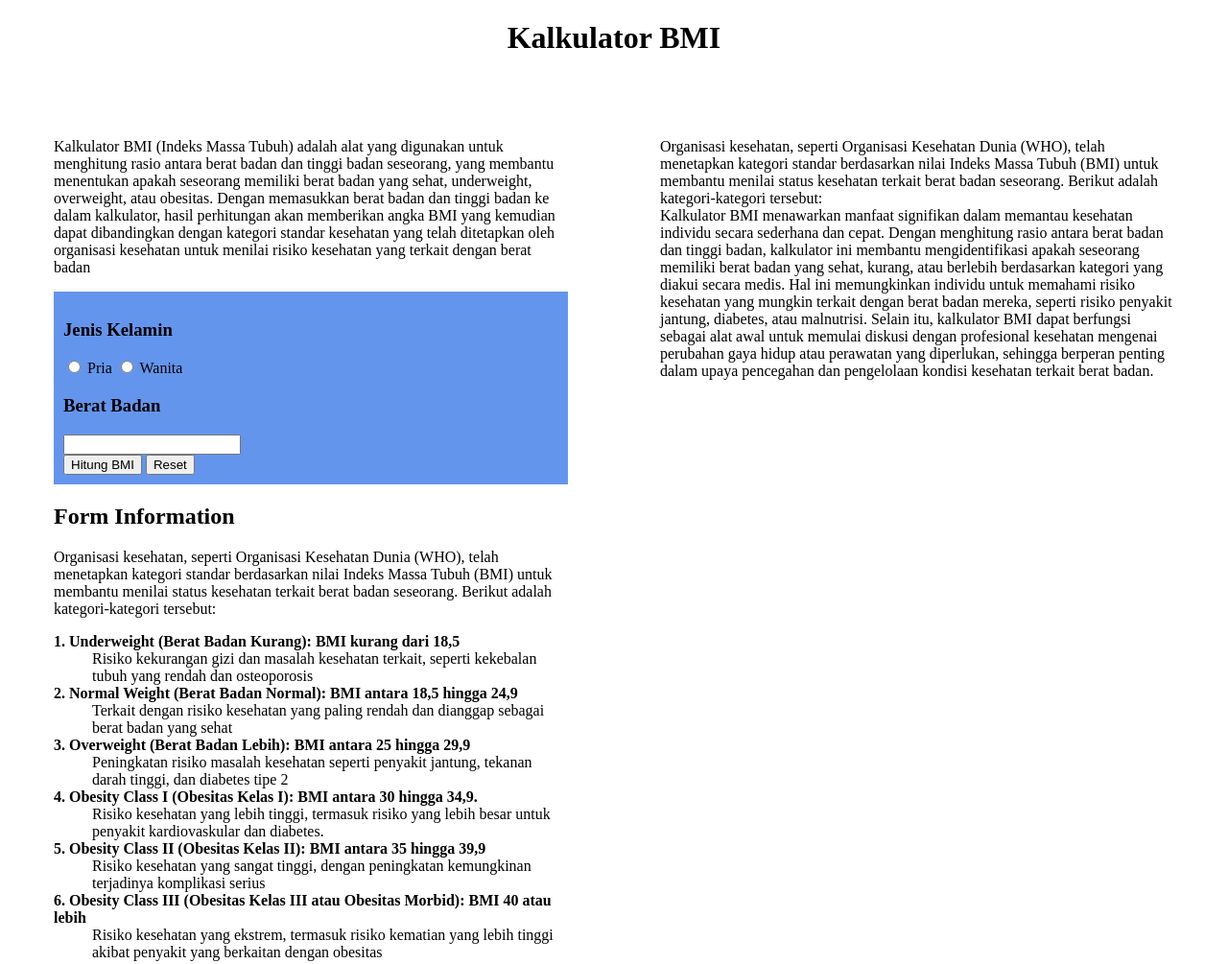
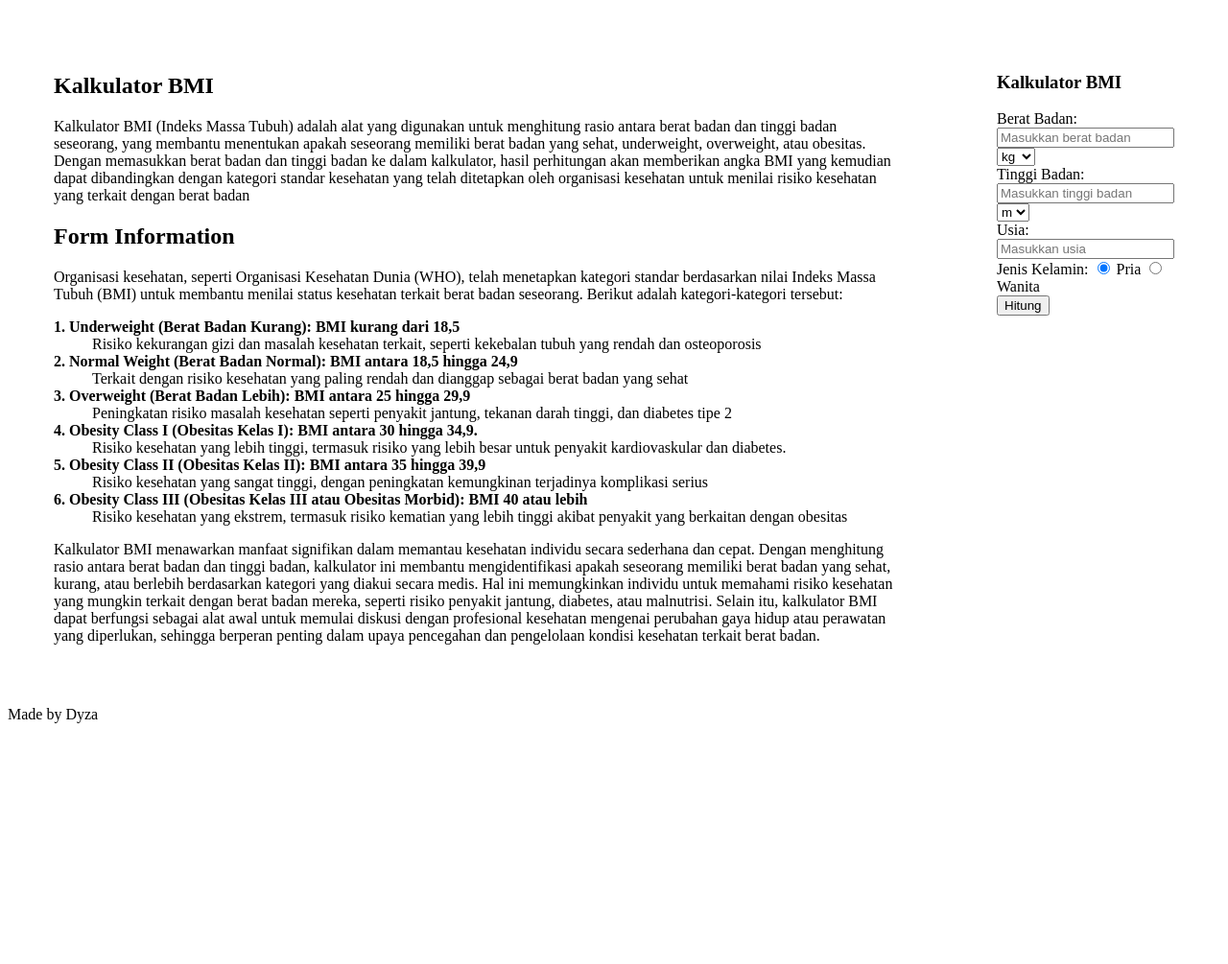
Before and after one commit to revou-fundamental-course/5-aug-24-ft-dyza, a plain HTML site: page index.html in a window 1280 px wide. Shown: the top 1005 px of the page at 96% size. After the commit the page ends 800 px from the top, so only its background shows below. Drawn offline with Linux system fonts and the light colour scheme.

Commit message:
i surrended

```diff
--- a/css/styles.css
+++ b/css/styles.css
@@ -1,4 +1,3 @@
-
 
 .main-title {
     text-align: center;
@@ -17,3 +16,17 @@ form{
 aside {
     padding: 48px;
 }
+
+
+
+input [type=number] {
+    width: 100%;
+    padding:12px 20px;
+    margin:8px 0;
+    display: inline-block;
+    border: 1px solid cornsilk;
+    border-radius: 4px;
+    box-sizing: border-box;
+    font-family: monospace;
+    font-size: 14px;
+}
--- a/index.html
+++ b/index.html
@@ -9,38 +9,14 @@
 </head>
 
 <body>
-
-    <header>
-        <h1 class="main-title">Kalkulator BMI</h1>
-
-    </header>
-
     <main>
         <aside>
             <article>
-                <p>Kalkulator BMI (Indeks Massa Tubuh) adalah alat yang digunakan untuk menghitung rasio antara berat badan dan tinggi badan seseorang,
+                <div><h2>Kalkulator BMI</h2></div>
+                <p class="paragraph">Kalkulator BMI (Indeks Massa Tubuh) adalah alat yang digunakan untuk menghitung rasio antara berat badan dan tinggi badan seseorang,
                 yang membantu menentukan apakah seseorang memiliki berat badan yang sehat, underweight, overweight, atau obesitas.
                 Dengan memasukkan berat badan dan tinggi badan ke dalam kalkulator, hasil perhitungan akan memberikan angka BMI yang kemudian dapat dibandingkan dengan kategori standar kesehatan yang telah ditetapkan oleh organisasi kesehatan untuk menilai risiko kesehatan yang terkait dengan berat badan</p>
             </article>
-
-            <form>
-                <div>
-                    <h3>Jenis Kelamin</h3>
-                    <input type="radio" id="Pria" name="jenis-kelamin" value="Pria"> <label for="Pria">Pria</label>
-                    <input type="radio" id="Wanita" name="jenis-kelamin" value="Pria"> <label for="Wanita">Wanita</label>
-                </div>
-
-                <div>
-                    <h3>Berat Badan</h3>
-                    <input type="number">
-                </div>
-
-                <div>
-                    <button>Hitung BMI</button>
-                    <button>Reset</button>
-                </div>
-
-            </form>
 
             <article>
             <header>
@@ -81,32 +57,44 @@
              Selain itu, kalkulator BMI dapat berfungsi sebagai alat awal untuk memulai diskusi dengan profesional kesehatan mengenai perubahan gaya hidup atau perawatan yang diperlukan,
              sehingga berperan penting dalam upaya pencegahan dan pengelolaan kondisi kesehatan terkait berat badan.
             </p>
-
             </article>
-
         </aside>
 
         <aside>
             <section>
-                <p>
-                    <div>
-                Organisasi kesehatan, seperti Organisasi Kesehatan Dunia (WHO),
-                telah menetapkan kategori standar berdasarkan nilai Indeks Massa Tubuh (BMI) untuk membantu menilai status kesehatan terkait berat badan seseorang.
-                Berikut adalah kategori-kategori tersebut:
-                    </div>
-
-                 Kalkulator BMI menawarkan manfaat signifikan dalam memantau kesehatan individu secara sederhana dan cepat.
-                 Dengan menghitung rasio antara berat badan dan tinggi badan, kalkulator ini membantu mengidentifikasi apakah seseorang memiliki berat badan yang sehat, kurang, atau berlebih berdasarkan kategori yang diakui secara medis.
-                 Hal ini memungkinkan individu untuk memahami risiko kesehatan yang mungkin terkait dengan berat badan mereka, seperti risiko penyakit jantung, diabetes, atau malnutrisi.
-                 Selain itu, kalkulator BMI dapat berfungsi sebagai alat awal untuk memulai diskusi dengan profesional kesehatan mengenai perubahan gaya hidup atau perawatan yang diperlukan,
-                 sehingga berperan penting dalam upaya pencegahan dan pengelolaan kondisi kesehatan terkait berat badan.
-                </p>
+                <h1>Kalkulator BMI</h1>
+                <div class="form-group">
+                <label for="weight">Berat Badan:</label>
+                <input type="number" id="weight" placeholder="Masukkan berat badan">
+                <select id="weight-unit">
+                <option value="kg">kg</option>
+                <option value="lbs">lbs</option>
+            </select>
+                </div>
+                    <div class="form-group">
+                    <label for="height">Tinggi Badan:</label>
+                    <input type="number" id="height" placeholder="Masukkan tinggi badan">
+                    <select id="height-unit">
+                    <option value="m">m</option>
+                    <option value="in">in</option>
+                    </select>
+                </div>
+            <div class="form-group">
+                <label for="age">Usia:</label>
+                <input type="number" id="age" placeholder="Masukkan usia">
+            </div>
+            <div class="form-group">
+                <label>Jenis Kelamin:</label>
+                <input type="radio" name="gender" value="male" checked> Pria
+                <input type="radio" name="gender" value="female"> Wanita
+            </div>
+                <button onclick="calculateBMI()">Hitung</button>
+                <div id="result"></div>
+                <script src="script.js"></script>
             </section>
         </aside>
-
     </main>
-
-    <footer></footer>
+    <footer> Made by Dyza </footer>
 
 </body>
 </html>
```
Also changed, not shown: js/script.js (+34 -0 lines).
